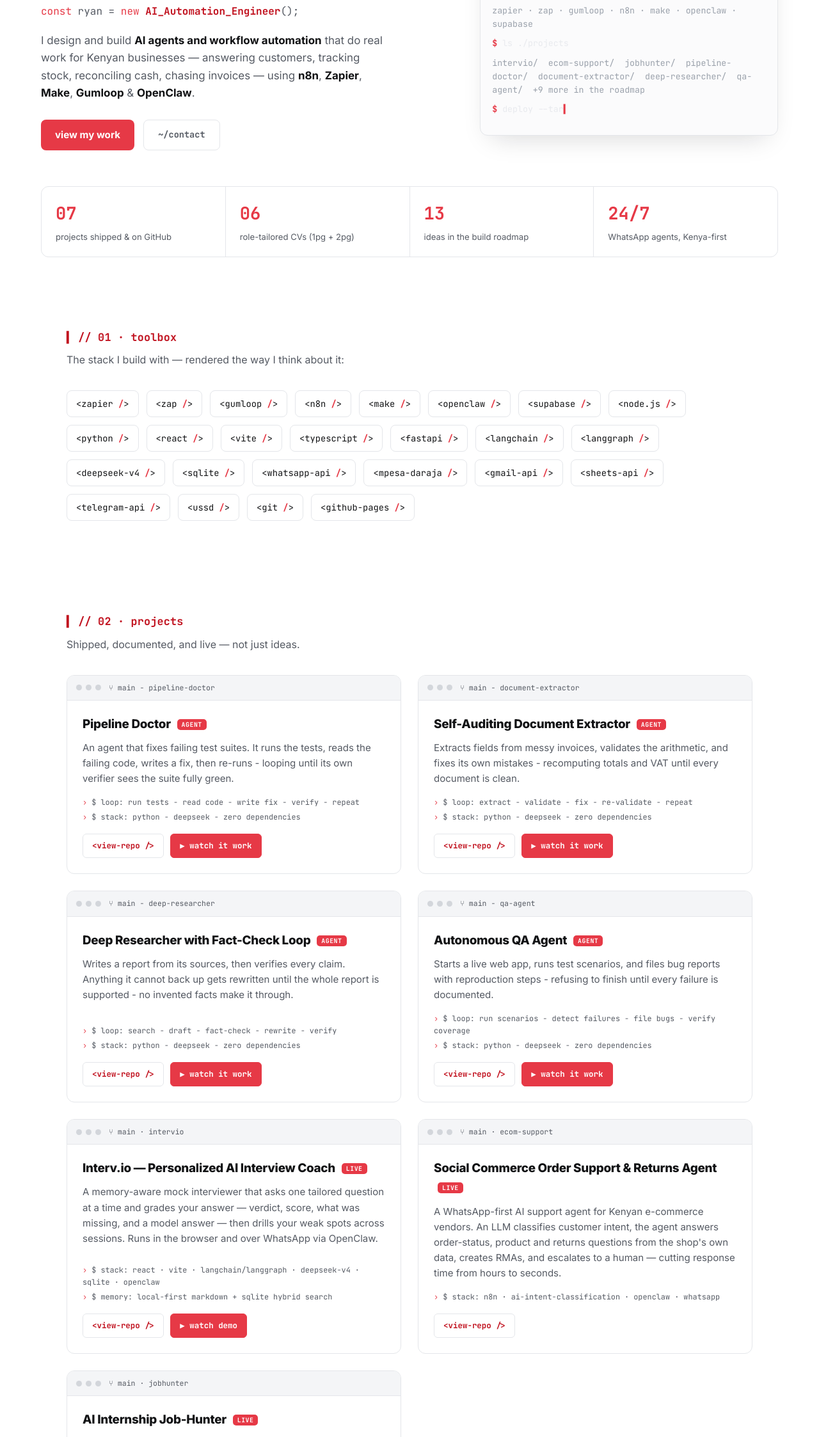
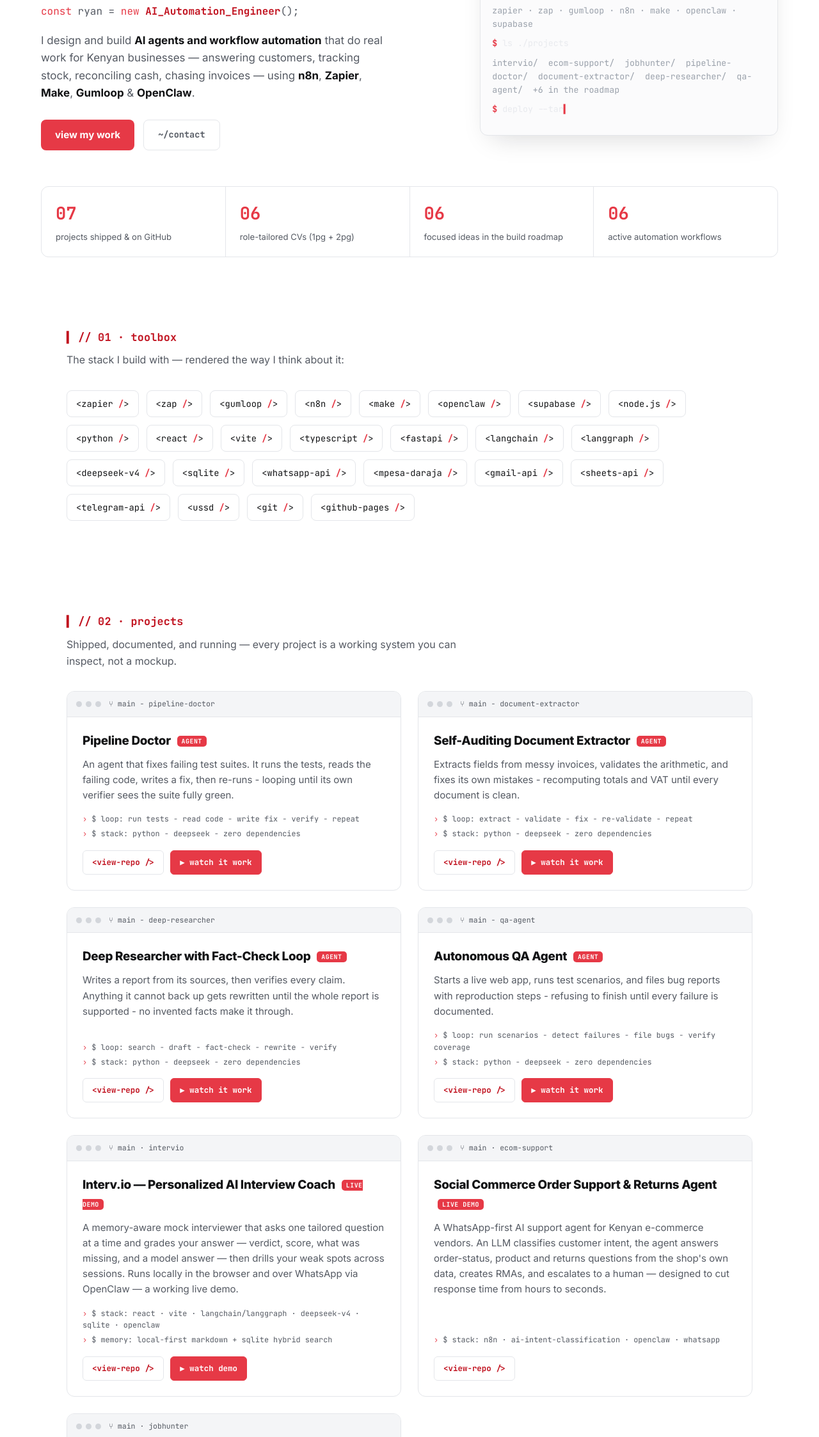
Before and after one commit to ryanreo/portfolio, a plain HTML site: page index.html in a window 1280 px wide. Shown: the part 314-2560 px from the top of the page at 64% size. Drawn offline with Linux system fonts and the light colour scheme.

Commit message:
Sharpen honesty and focus: live demo badges, primary identity, trimmed roadmap

```diff
--- a/index.html
+++ b/index.html
@@ -58,7 +58,7 @@
             <p><span class="t-prompt">$</span> <span class="t-cmd">cat skills.txt</span></p>
             <p class="t-out">zapier · zap · gumloop · n8n · make · openclaw · supabase</p>
             <p><span class="t-prompt">$</span> <span class="t-cmd">ls ./projects</span></p>
-            <p class="t-out">intervio/&nbsp;&nbsp;ecom-support/&nbsp;&nbsp;jobhunter/&nbsp;&nbsp;pipeline-doctor/&nbsp;&nbsp;document-extractor/&nbsp;&nbsp;deep-researcher/&nbsp;&nbsp;qa-agent/&nbsp;&nbsp;+9 more in the roadmap</p>
+            <p class="t-out">intervio/&nbsp;&nbsp;ecom-support/&nbsp;&nbsp;jobhunter/&nbsp;&nbsp;pipeline-doctor/&nbsp;&nbsp;document-extractor/&nbsp;&nbsp;deep-researcher/&nbsp;&nbsp;qa-agent/&nbsp;&nbsp;+6 in the roadmap</p>
             <p><span class="t-prompt">$</span> <span class="t-cmd typed" id="typed"></span><span class="cursor">▍</span></p>
           </div>
         </div>
@@ -67,8 +67,8 @@
       <div class="hero-stats">
         <div class="stat"><span class="stat-num mono red">07</span><span class="stat-label">projects shipped &amp; on GitHub</span></div>
         <div class="stat"><span class="stat-num mono red">06</span><span class="stat-label">role-tailored CVs (1pg + 2pg)</span></div>
-        <div class="stat"><span class="stat-num mono red">13</span><span class="stat-label">ideas in the build roadmap</span></div>
-        <div class="stat"><span class="stat-num mono red">24/7</span><span class="stat-label">WhatsApp agents, Kenya-first</span></div>
+        <div class="stat"><span class="stat-num mono red">06</span><span class="stat-label">focused ideas in the build roadmap</span></div>
+        <div class="stat"><span class="stat-num mono red">06</span><span class="stat-label">active automation workflows</span></div>
       </div>
     </section>
 
@@ -82,7 +82,7 @@
     <!-- ══════════════ PROJECTS ══════════════ -->
     <section class="section" id="projects">
       <h2 class="section-title mono">// 02 · projects</h2>
-      <p class="section-intro">Shipped, documented, and live — not just ideas.</p>
+      <p class="section-intro">Shipped, documented, and running — every project is a working system you can inspect, not a mockup.</p>
 
       <div class="cards">
         <article class="card">
@@ -168,12 +168,12 @@
         <article class="card">
           <div class="card-bar mono"><span class="card-dot"></span><span class="card-dot"></span><span class="card-dot"></span><span class="card-branch">main · intervio</span></div>
           <div class="card-body">
-            <h3>Interv.io — Personalized AI Interview Coach <span class="badge">LIVE</span></h3>
+            <h3>Interv.io — Personalized AI Interview Coach <span class="badge">LIVE DEMO</span></h3>
             <p class="card-desc">
               A memory-aware mock interviewer that asks one tailored question at a time
               and grades your answer — verdict, score, what was missing, and a model
-              answer — then drills your weak spots across sessions. Runs in the browser
-              and over WhatsApp via OpenClaw.
+              answer — then drills your weak spots across sessions. Runs locally in the
+              browser and over WhatsApp via OpenClaw — a working live demo.
             </p>
             <div class="card-meta mono">
               <span class="meta-line">$ stack: react · vite · langchain/langgraph · deepseek-v4 · sqlite · openclaw</span>
@@ -189,12 +189,12 @@
         <article class="card">
           <div class="card-bar mono"><span class="card-dot"></span><span class="card-dot"></span><span class="card-dot"></span><span class="card-branch">main · ecom-support</span></div>
           <div class="card-body">
-            <h3>Social Commerce Order Support &amp; Returns Agent <span class="badge">LIVE</span></h3>
+            <h3>Social Commerce Order Support &amp; Returns Agent <span class="badge">LIVE DEMO</span></h3>
             <p class="card-desc">
               A WhatsApp-first AI support agent for Kenyan e-commerce vendors. An LLM
               classifies customer intent, the agent answers order-status, product and
               returns questions from the shop's own data, creates RMAs, and escalates
-              to a human — cutting response time from hours to seconds.
+              to a human — designed to cut response time from hours to seconds.
             </p>
             <div class="card-meta mono">
               <span class="meta-line">$ stack: n8n · ai-intent-classification · openclaw · whatsapp</span>
@@ -208,7 +208,7 @@
         <article class="card">
           <div class="card-bar mono"><span class="card-dot"></span><span class="card-dot"></span><span class="card-dot"></span><span class="card-branch">main · jobhunter</span></div>
           <div class="card-body">
-            <h3>AI Internship Job-Hunter <span class="badge">LIVE</span></h3>
+            <h3>AI Internship Job-Hunter <span class="badge">RUNS DAILY</span></h3>
             <p class="card-desc">
               Searches Kenyan job boards daily for 6 target roles, matches each posting
               to a role-tailored CV, tracks applications, and pings WhatsApp when
@@ -233,14 +233,9 @@
         <span class="chip">Jua Kali Supplier Intelligence</span>
         <span class="chip">Supermarket Stock &amp; Restock</span>
         <span class="chip">Cashier Cash-Reconciliation</span>
-        <span class="chip">Gifting Concierge</span>
-        <span class="chip">Rent Collection &amp; Maintenance</span>
         <span class="chip">Freelancer Invoice Tracker</span>
         <span class="chip">WhatsApp Lead Intake</span>
         <span class="chip">SME Content Generator</span>
-        <span class="chip">Knowledge-Base RAG</span>
-        <span class="chip">Meeting Summarizer</span>
-        <span class="chip">Expense Categorizer</span>
       </div>
     </section>
 
@@ -300,6 +295,10 @@
             My superpower: turning a business problem ("cashiers spend an hour counting
             the till") into a working, logged, human-approvable AI workflow.
           </p>
+          <p class="about-p">
+            I'm currently focused on landing an AI automation / agent development
+            internship where I can take these systems from working demos to production.
+          </p>
         </div>
         <div class="about-code mono">
           <p><span class="red">const</span> ryan = {</p>
```
Also changed, not shown: 1 other file.
